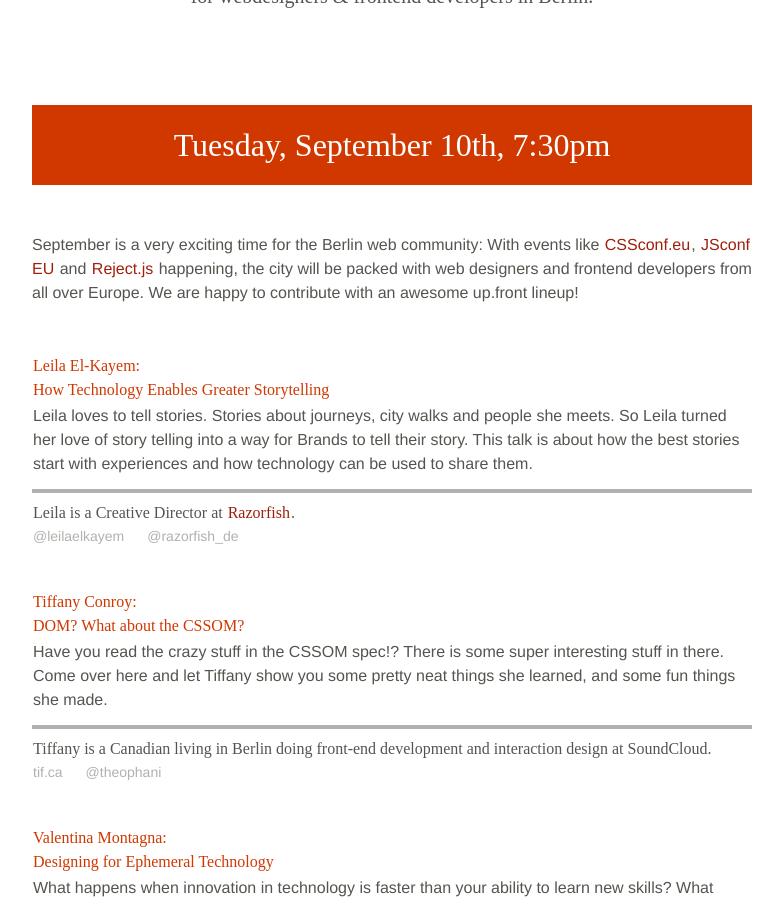
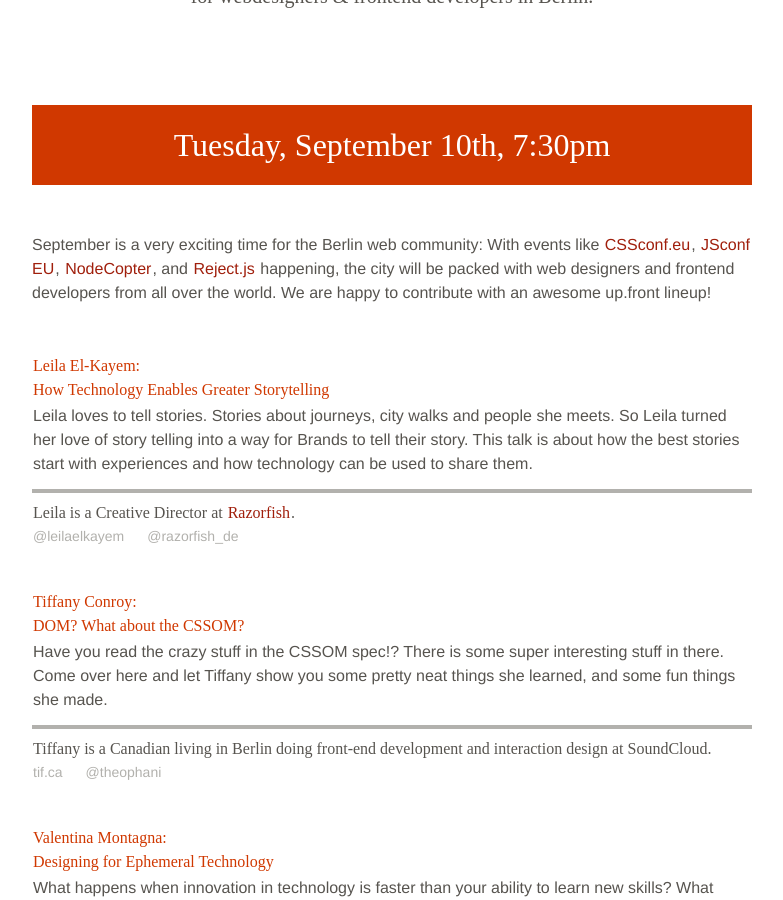
Before and after one commit to upfrontug/upfrontug.github.io, a Jekyll site: the page built from index.html, in a window 1280 px wide and 900 px high, scrolled down 423 px. Shown: the whole window, without its empty margins (248-1031 px from the left). Built offline with Jekyll 4.4.1, drawn with Linux system fonts in a browser that asks for light colours; nearby versions of some CDN libraries; comment, search, counter and statistics services are not loaded; a style sheet for code colours, icons or effects is not loaded.

Commit message:
Add NodeCopter

```diff
--- a/index.html
+++ b/index.html
@@ -14,7 +14,7 @@
     </header>
 
     <p>
-      September is a very exciting time for the Berlin web community: With events like <a href="http://2013.cssconf.eu/">CSSconf.eu</a>, <a href="http://2013.jsconf.eu">JSconf EU</a> and <a href="http://rejectjs.org">Reject.js</a> happening, the city will be packed with web designers and frontend developers from all over Europe. We are happy to contribute with an awesome up.front lineup!
+      September is a very exciting time for the Berlin web community: With events like <a href="http://2013.cssconf.eu/">CSSconf.eu</a>, <a href="http://2013.jsconf.eu">JSconf EU</a>, <a href="http://nodecopter.eu">NodeCopter</a>, and <a href="http://rejectjs.org">Reject.js</a> happening, the city will be packed with web designers and frontend developers from all over the world. We are happy to contribute with an awesome up.front lineup!
     </p>
 
     <ul class="talks">
```
